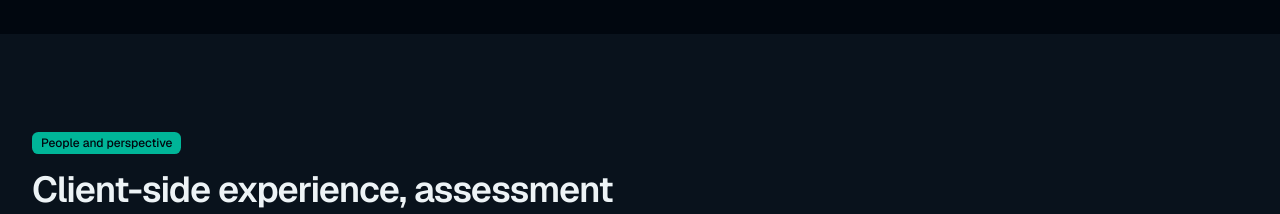
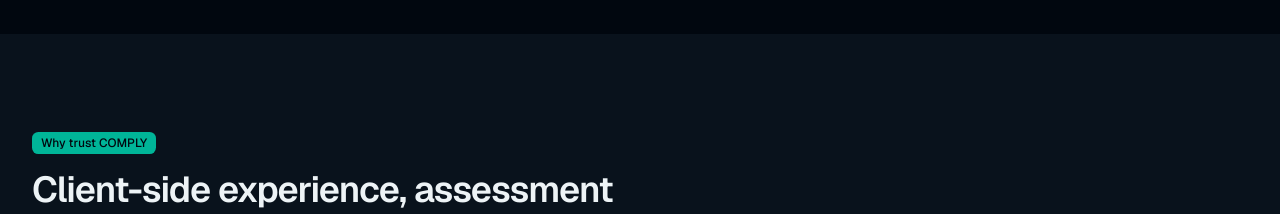
Before and after one commit to hlanslots/Comply-Website, a Next.js app: page /about in a window 1280 px wide. Shown: the part 1000-1214 px from the top of the page. Built offline with nearby package versions, Linux system fonts and the light colour scheme.

Commit message:
copy: label practitioner credibility clearly

```diff
--- a/src/app/about/page.tsx
+++ b/src/app/about/page.tsx
@@ -45,7 +45,7 @@
         </Card>
       </Section>
       <Section
-        eyebrow="People and perspective"
+        eyebrow="Why trust COMPLY"
         title="Client-side experience, assessment discipline, and practical delivery."
         description="COMPLY is closely associated with AnsecGroup and is shaped by people who understand the pressure from both sides of a security compliance engagement."
         className="bg-muted/45 pt-8 sm:pt-10"
```
